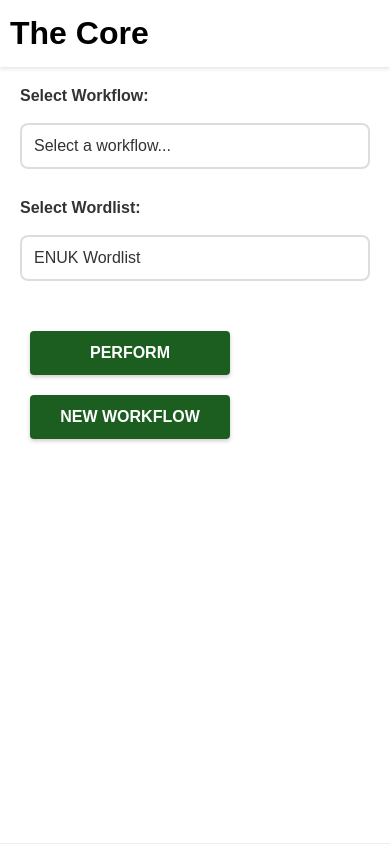
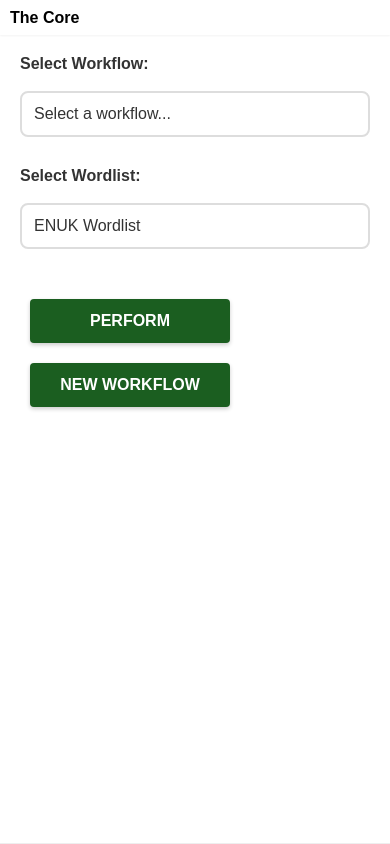
Before and after one commit to AndyHJay83/coretest-new, a plain HTML site: page index.html in a window 390 px wide. Drawn offline with Linux system fonts and the light colour scheme.

```diff
--- a/styles.css
+++ b/styles.css
@@ -28,10 +28,21 @@
 
 /* Header Styles */
 .header {
-    padding: 10px 20px;
+    padding: 5px 15px;
     background: #fff;
-    box-shadow: 0 2px 4px rgba(0,0,0,0.1);
+    box-shadow: 0 1px 2px rgba(0,0,0,0.05);
     z-index: 100;
+    min-height: 40px;
+    display: flex;
+    align-items: center;
+    justify-content: space-between;
+}
+
+.header h1 {
+    font-size: 18px;
+    margin: 0;
+    padding: 0;
+    font-weight: 600;
 }
 
 .toggles-container {
@@ -588,7 +599,12 @@
 /* Media Queries */
 @media (max-width: 600px) {
     .header {
-        padding: 15px 10px;
+        padding: 5px 10px;
+        min-height: 35px;
+    }
+
+    .header h1 {
+        font-size: 16px;
     }
 
     .toggles-container {
```
